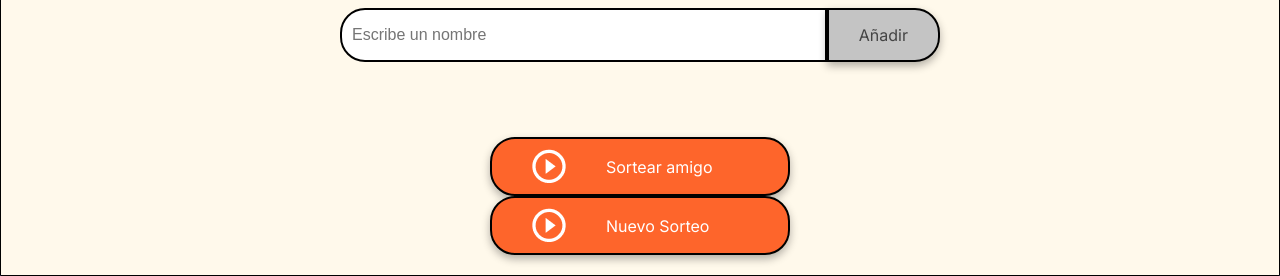
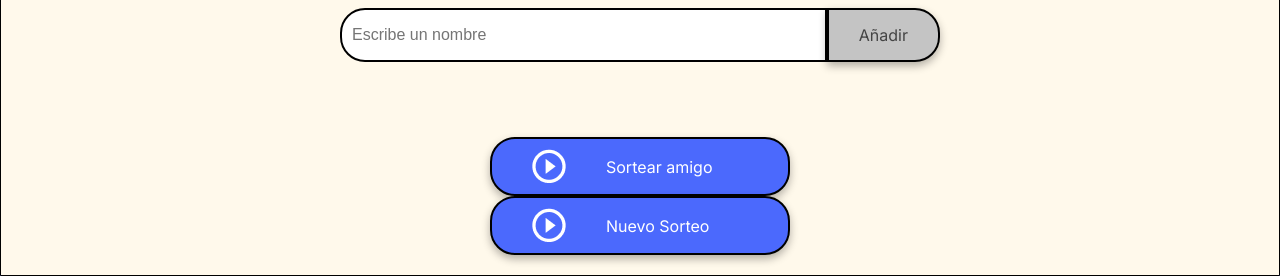
Before and after one commit to paros/challenge-amigo-secreto, a plain HTML site: page index.html in a window 1280 px wide. Shown: the part 587-863 px from the top of the page. Drawn offline with Linux system fonts and the light colour scheme.

Commit message:
Update style.css

```diff
--- a/style.css
+++ b/style.css
@@ -149,7 +149,7 @@ ul {
     width: 100%;
     padding: 10px 40px;
     color: var(--color-white);
-    background-color: var(--color-button);
+    background-color: var(--color-primary);
     font-size: 16px;
 }
 
```
